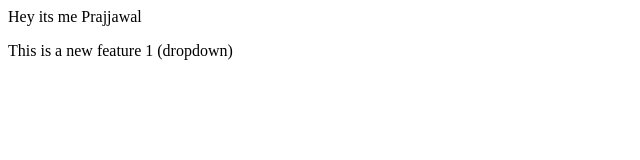
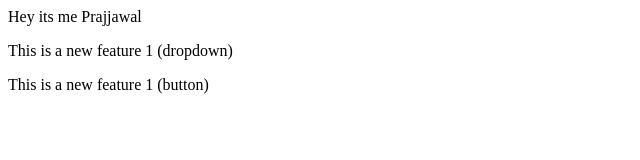
Before and after one commit to prajjawalssipmt/LocalRepo, a plain HTML site: page index.html in a window 1280 px wide. Shown: the whole page, without its empty margins (0-640 px from the left). Drawn offline with Linux system fonts and the light colour scheme.

Commit message:
Update main branch

```diff
--- a/index.html
+++ b/index.html
@@ -1,2 +1,3 @@
 <p>Hey its me Prajjawal</p>
 <p>This is a new feature 1 (dropdown)</p>
+<p>This is a new feature 1 (button)</p>
```
